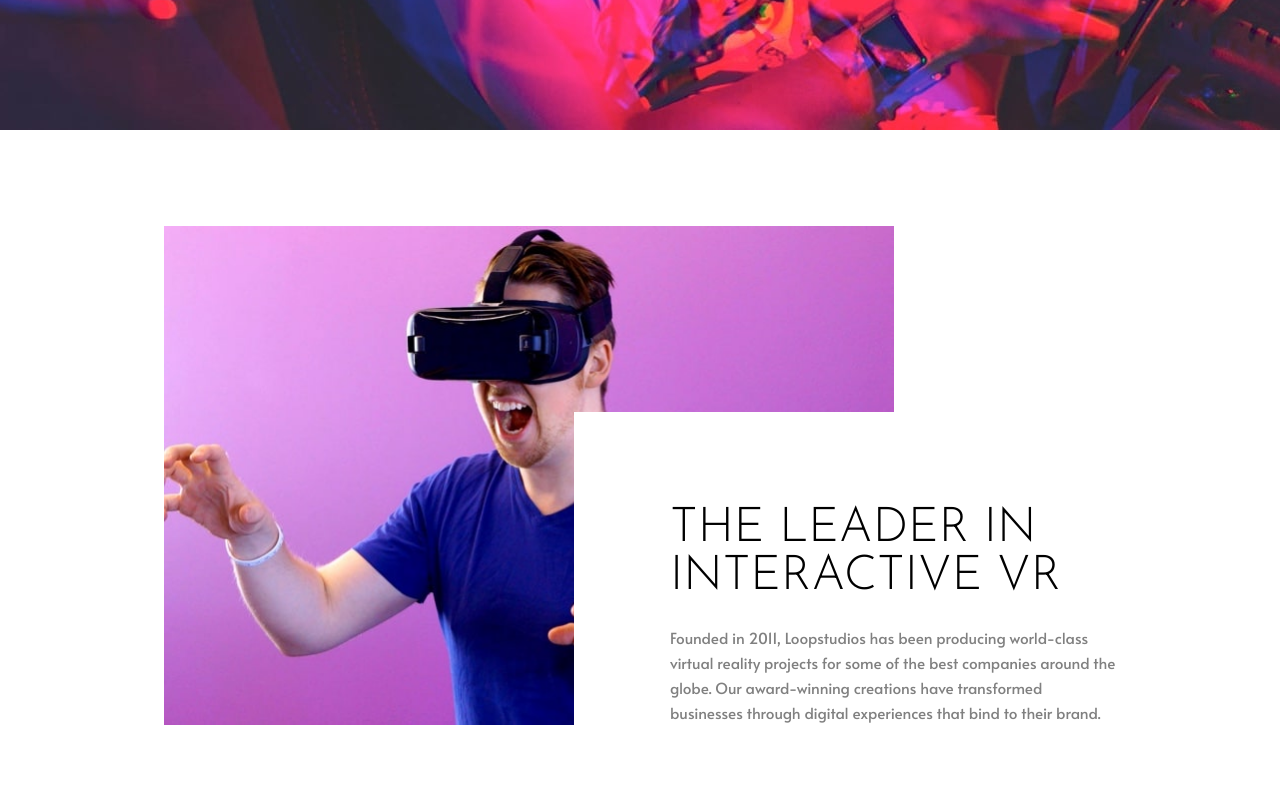
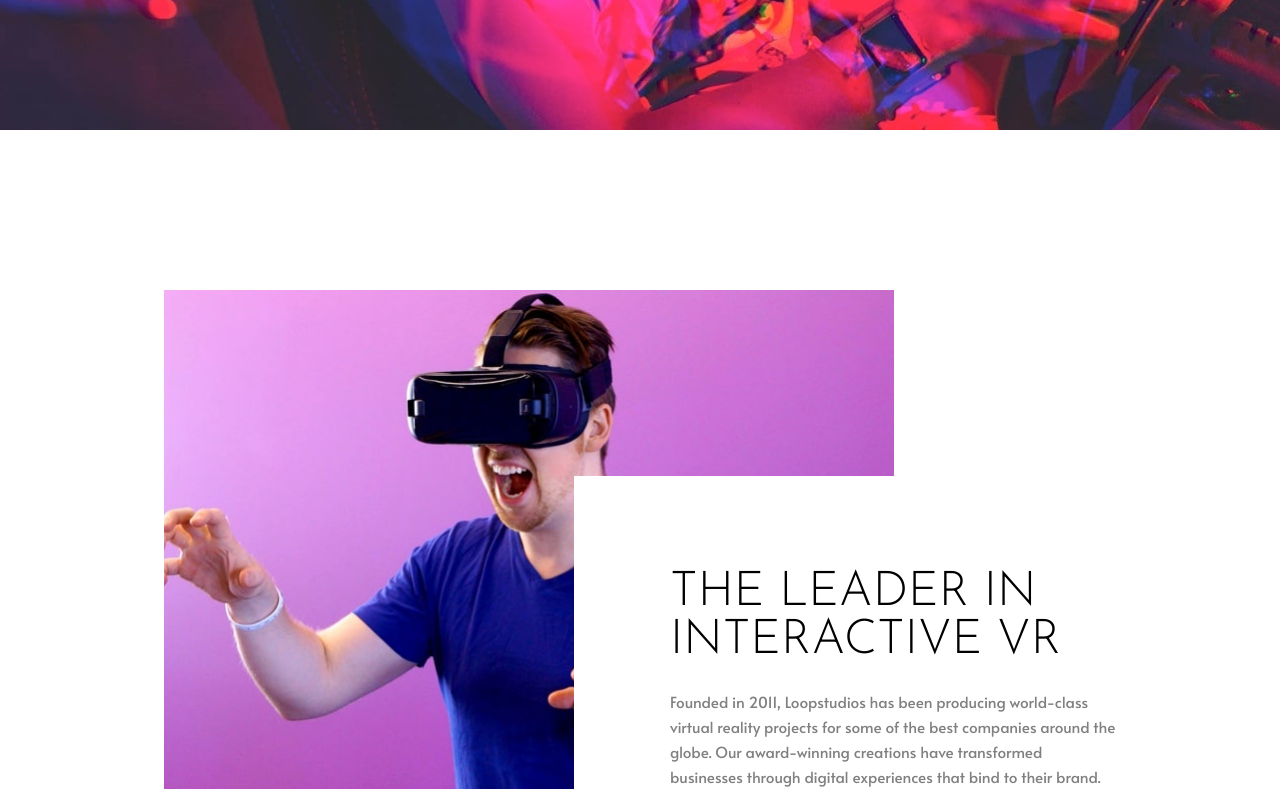
Before and after one commit to GracilianoOG/fem-loopstudios-landing-page, a React (Vite) app: page / in a window 1280 px wide. Shown: the part 520-1320 px from the top of the page. Built offline with nearby package versions, Linux system fonts and the light colour scheme.

Commit message:
Increase padding top on desktop

```diff
--- a/src/components/InteractiveSection/styles.ts
+++ b/src/components/InteractiveSection/styles.ts
@@ -9,6 +9,7 @@ export const InteractiveSectionStyled = styled.section`
 
   @media screen and (min-width: 992px) {
     position: relative;
+    padding-top: 160px;
 
     img {
       max-width: 730px;
```
